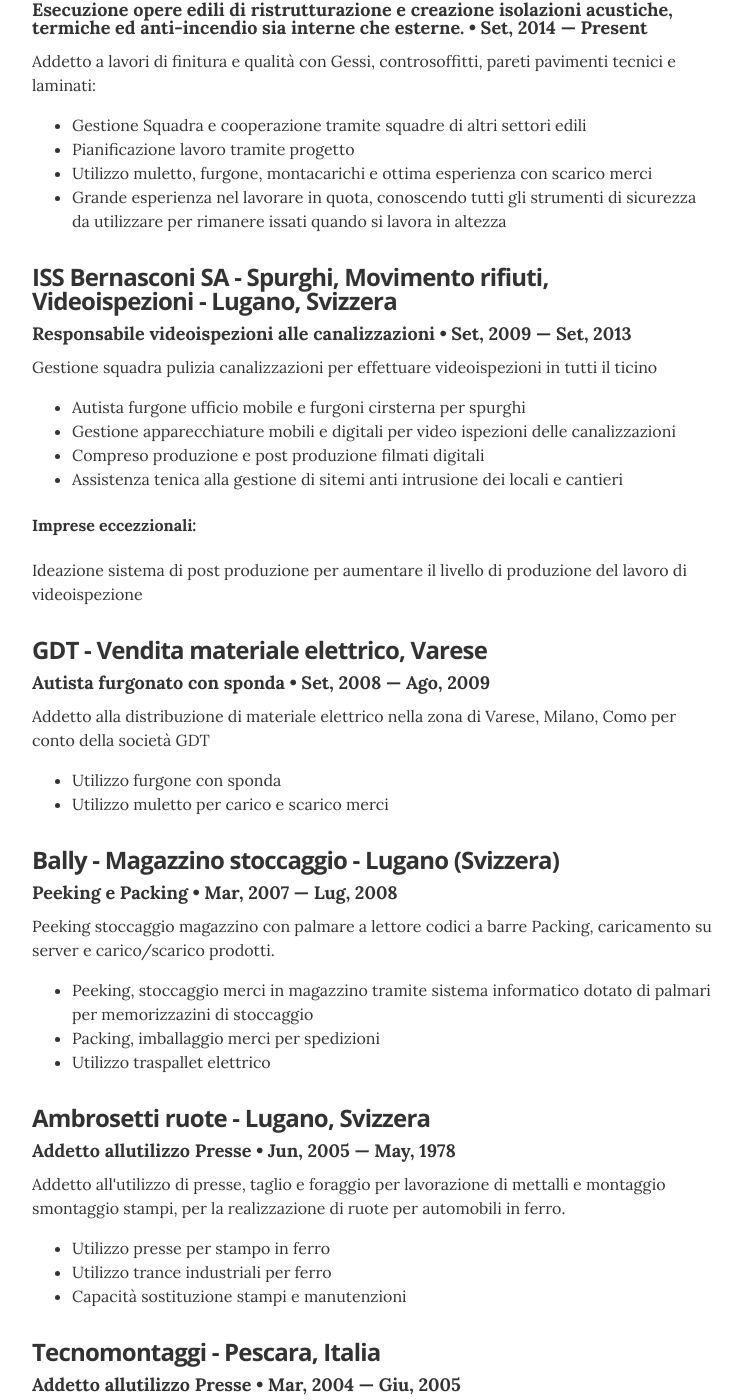
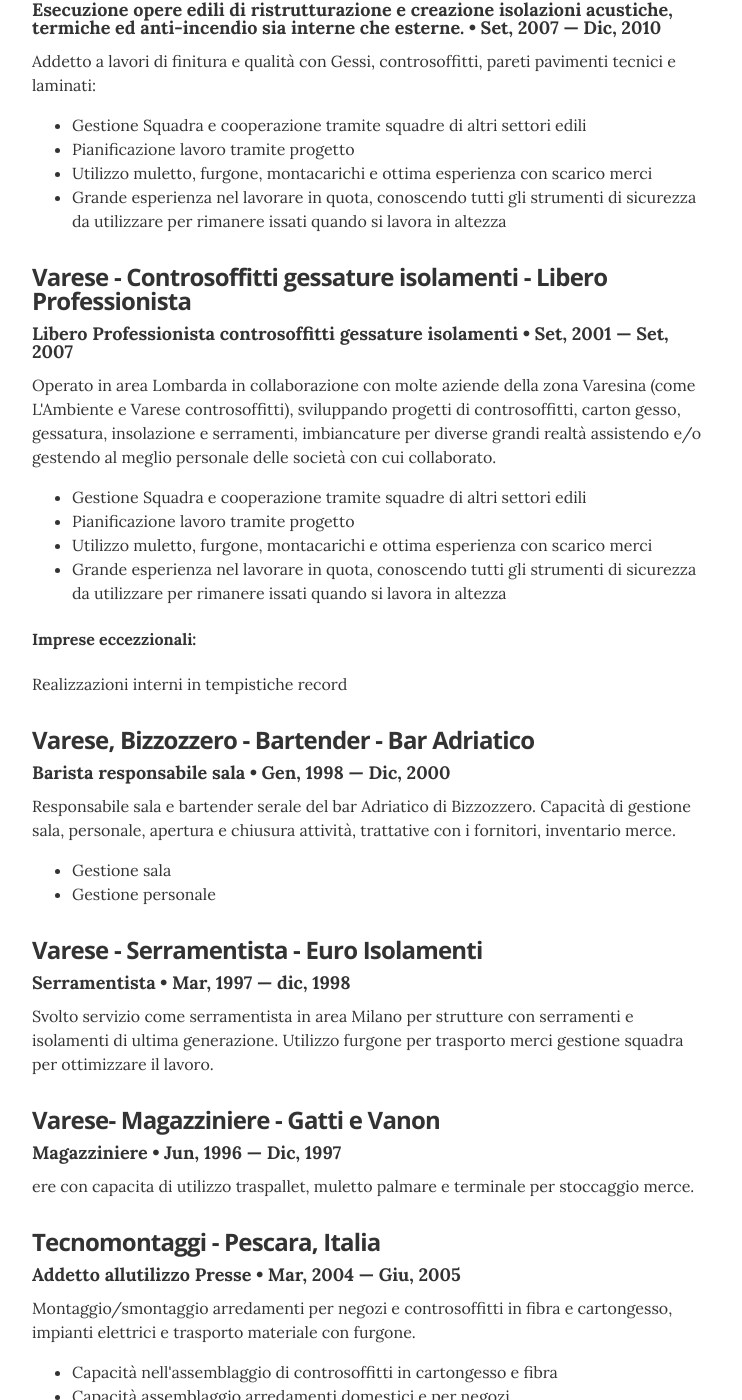
Before and after one commit to madkcv/antcv.github.io, a Jekyll site: the page built from index.html, in a window 1280 px wide and 1400 px high, scrolled down 1452 px. Shown: the whole window, without its empty margins (268-1010 px from the left). Built offline with Jekyll 4.4.1, drawn with Linux system fonts in a browser that asks for light colours.

Commit message:
Update resume.html

```diff
--- a/_layouts/resume.html
+++ b/_layouts/resume.html
@@ -74,7 +74,7 @@
         <!-- Duplicate these resume-item elements and edit accordingly for each job you want to add here -->
         <div class="resume-item" itemscope itemprop="worksFor" itemtype="http://schema.org/Organization">
           <h3 class="resume-item-title" itemprop="name">Lugano - Gessatore Cartongessista - Futur Edil SA</h3>
-          <h4 class="resume-item-details" itemprop="description">Esecuzione opere edili di ristrutturazione e creazione isolazioni acustiche, termiche ed anti-incendio sia interne che esterne. &bull; Set, 2014 &mdash; Present</h4>
+          <h4 class="resume-item-details" itemprop="description">Esecuzione opere edili di ristrutturazione e creazione isolazioni acustiche, termiche ed anti-incendio sia interne che esterne. &bull; Set, 2007 &mdash; Dic, 2010</h4>
           <p class="resume-item-copy">Addetto a lavori di finitura e qualità con Gessi, controsoffitti, pareti pavimenti tecnici e laminati:</p>
           <ul class="resume-item-list">
             <li>Gestione Squadra e cooperazione tramite squadre di altri settori edili</li>
@@ -86,60 +86,49 @@
 
         </div><!-- end of resume-item -->
 
-        <!-- QUIIIIIIIIII Duplicate these resume-item elements and edit accordingly for each job you want to add here -->
+        <!-- Duplicate these resume-item elements and edit accordingly for each job you want to add here -->
         <div class="resume-item" itemscope itemprop="worksFor" itemtype="http://schema.org/Organization">
-          <h3 class="resume-item-title" itemprop="name">ISS Bernasconi SA - Spurghi, Movimento rifiuti, Videoispezioni - Lugano, Svizzera</h3>
-          <h4 class="resume-item-details" itemprop="description">Responsabile videoispezioni alle canalizzazioni &bull; Set, 2009 &mdash; Set, 2013</h4>
-          <p class="resume-item-copy">Gestione squadra pulizia canalizzazioni per effettuare videoispezioni in tutti il ticino</p>
+          <h3 class="resume-item-title" itemprop="name">Varese - Controsoffitti gessature isolamenti - Libero Professionista</h3>
+          <h4 class="resume-item-details" itemprop="description">Libero Professionista controsoffitti gessature isolamenti &bull; Set, 2001 &mdash; Set, 2007</h4>
+          <p class="resume-item-copy">Operato in area Lombarda in collaborazione con molte aziende della zona Varesina (come L'Ambiente e Varese controsoffitti), sviluppando progetti di controsoffitti, carton gesso, gessatura, insolazione e serramenti, imbiancature per diverse grandi realtà assistendo e/o gestendo al meglio personale delle società con cui collaborato.</p>
           <ul class="resume-item-list">
-            <li>Autista furgone ufficio mobile e furgoni cirsterna per spurghi</li>
-            <li>Gestione apparecchiature mobili e digitali per video ispezioni delle canalizzazioni</li>
-            <li>Compreso produzione e post produzione filmati digitali</li>
-            <li>Assistenza tenica alla gestione di sitemi anti intrusione dei locali e cantieri</li>
+            <li>Gestione Squadra e cooperazione tramite squadre di altri settori edili</li>
+            <li>Pianificazione lavoro tramite progetto</li>
+            <li>Utilizzo muletto, furgone, montacarichi e ottima esperienza con scarico merci</li>
+            <li>Grande esperienza nel lavorare in quota, conoscendo tutti gli strumenti di sicurezza da utilizzare per rimanere issati quando si lavora in altezza</li>
           </ul>
-          <h4>Imprese eccezzionali:</h4><p>Ideazione sistema di post produzione per aumentare il livello di produzione del lavoro di videoispezione</p>
+          <h4>Imprese eccezzionali:</h4><p>Realizzazioni interni in tempistiche record</p>
           <!--<p class="resume-item-copy">.</p>-->
 
         </div><!-- end of resume-item -->
         <!-- Duplicate these resume-item elements and edit accordingly for each job you want to add here -->
         <div class="resume-item" itemscope itemprop="worksFor" itemtype="http://schema.org/Organization">
-          <h3 class="resume-item-title" itemprop="name">GDT - Vendita materiale elettrico, Varese</h3>
-          <h4 class="resume-item-details" itemprop="description">Autista furgonato con sponda &bull; Set, 2008 &mdash; Ago, 2009</h4>
-          <p class="resume-item-copy">Addetto alla distribuzione di materiale elettrico nella zona di Varese, Milano, Como per conto della società GDT</p>
+          <h3 class="resume-item-title" itemprop="name">Varese, Bizzozzero - Bartender - Bar Adriatico</h3>
+          <h4 class="resume-item-details" itemprop="description">Barista responsabile sala &bull; Gen, 1998 &mdash; Dic, 2000</h4>
+          <p class="resume-item-copy">Responsabile sala e bartender serale del bar Adriatico di Bizzozzero. Capacità di gestione sala, personale, apertura e chiusura attività, trattative con i fornitori, inventario merce.</p>
           <ul class="resume-item-list">
-            <li>Utilizzo furgone con sponda</li>
-            <li>Utilizzo muletto per carico e scarico merci</li>
+            <li>Gestione sala</li>
+            <li>Gestione personale</li>
           </ul>
 
         </div><!-- end of resume-item -->
 
         <!-- another resume item -->
         <div class="resume-item" itemscope itemprop="worksFor" itemtype="http://schema.org/Organization">
-          <h3 class="resume-item-title" itemprop="name">Bally - Magazzino stoccaggio - Lugano (Svizzera)</h3>
-          <h4 class="resume-item-details" itemprop="description">Peeking e Packing &bull; Mar, 2007 &mdash; Lug, 2008</h4>
-          <p class="resume-item-copy">Peeking stoccaggio magazzino con palmare a lettore codici a barre Packing, caricamento su server e carico/scarico prodotti.</p>
-          <ul class="resume-item-list">
-            <li>Peeking, stoccaggio merci in magazzino tramite sistema informatico dotato di palmari per memorizzazini di stoccaggio</li>
-            <li>Packing, imballaggio merci per spedizioni</li>
-            <li>Utilizzo traspallet elettrico</li>
-          </ul>
+          <h3 class="resume-item-title" itemprop="name">Varese - Serramentista - Euro Isolamenti</h3>
+          <h4 class="resume-item-details" itemprop="description">Serramentista &bull; Mar, 1997 &mdash; dic, 1998</h4>
+          <p class="resume-item-copy">Svolto servizio come serramentista in area Milano per strutture con serramenti e isolamenti di ultima generazione. Utilizzo furgone per trasporto merci gestione squadra per ottimizzare il lavoro.</p>
         </div><!-- end of resume-item -->
 
         <!-- by now you're getting the picture... -->
         <div class="resume-item" itemscope itemprop="worksFor" itemtype="http://schema.org/Organization">
-          <h3 class="resume-item-title" itemprop="name">Ambrosetti ruote - Lugano, Svizzera</h3>
-          <h4 class="resume-item-details" itemprop="description">Addetto allutilizzo Presse &bull; Jun, 2005 &mdash; May, 1978</h4>
-          <p class="resume-item-copy">Addetto all'utilizzo di presse, taglio e foraggio per lavorazione di mettalli e montaggio smontaggio stampi, per la realizzazione di ruote per automobili in ferro.</p>
-          <ul class="resume-item-list">
-            <li>Utilizzo presse per stampo in ferro</li>
-            <li>Utilizzo trance industriali per ferro</li>
-            <li>Capacità sostituzione stampi e manutenzioni</li>
-          </ul>
-
+          <h3 class="resume-item-title" itemprop="name">Varese- Magazziniere - Gatti e Vanon</h3>
+          <h4 class="resume-item-details" itemprop="description">Magazziniere &bull; Jun, 1996 &mdash; Dic, 1997</h4>
+          <p class="resume-item-copy">ere con capacita di utilizzo traspallet, muletto palmare e terminale per stoccaggio merce.</p>
         </div><!-- end of resume-item -->
 
 
-                <!-- by now you're getting the picture... -->
+                <!-- QUIIIIII by now you're getting the picture... -->
                 <div class="resume-item" itemscope itemprop="worksFor" itemtype="http://schema.org/Organization">
                   <h3 class="resume-item-title" itemprop="name">Tecnomontaggi - Pescara, Italia</h3>
                   <h4 class="resume-item-details" itemprop="description">Addetto allutilizzo Presse &bull; Mar, 2004 &mdash; Giu, 2005</h4>
```
